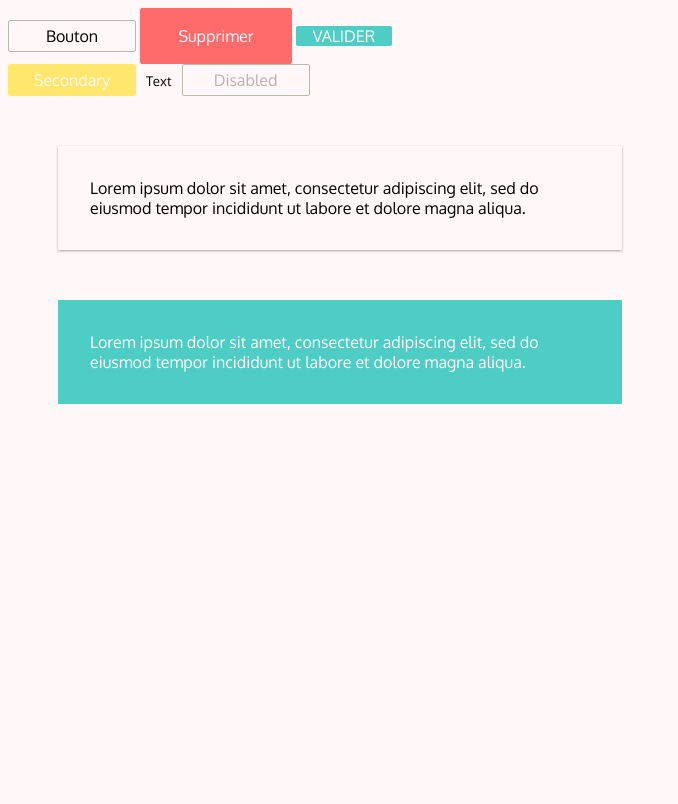
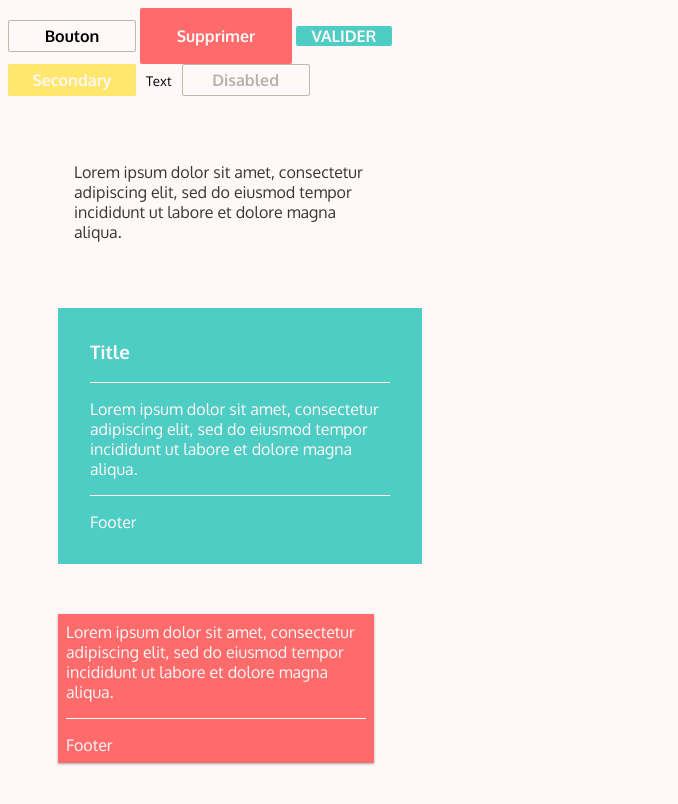
Before and after one commit to Toofi/Tf-Framework, a plain HTML site: page index.html in a window 1280 px wide. Shown: the whole page, without its empty margins (0-678 px from the left). Drawn offline with Linux system fonts and the light colour scheme.

Commit message:
cards added

```diff
--- a/components/buttons.scss
+++ b/components/buttons.scss
@@ -3,8 +3,10 @@
 
 %btn {
     @include bg-transparent;
+    @include transition;
     // overflow: hidden;
-    font-family: $fontBold;
+    font-family: $font;
+    font-weight: 700;
     font-size: 1rem;
     width: 8rem;
     height: 2rem;
@@ -55,10 +57,10 @@
 }
 
 .tf-btn-text {
+    @include transition;
     border: none;
     background: none;
-    font-family: $fontBold;
-
+    font-family: $font;
 
     &:hover {
         border-bottom: 1px solid lighten($color1, 50%);
--- a/components/cards.scss
+++ b/components/cards.scss
@@ -3,7 +3,7 @@
 
 %card {
     @include bg-transparent;
-    font-family: $fontBold;
+    font-family: $font;
     font-size: 1rem;
 
 }
@@ -14,22 +14,70 @@
 }
 
 .tf-card-body {
+    padding: $paddingMedium;
+
+}
+
+.tf-card-small {
+    padding: $paddingSmall;
+
+}
+
+.tf-card-large {
     padding: $paddingLarge;
+
 }
 
 .tf-card-default {
     @extend .tf-card;
+    color: $color1;
 
-    box-shadow: 0 1px 3px rgba(0,0,0,0.12), 0 1px 2px rgba(0,0,0,0.24);
-    transition: all 0.3s cubic-bezier(.25,.8,.25,1);
-
-    &:hover {
-        box-shadow: 0 14px 28px rgba(0,0,0,0.25), 0 10px 10px rgba(0,0,0,0.22);
-    }
 }
 
 .tf-card-primary {
  @extend .tf-card;
  background-color: $color2;
  color: $color5;
+
 }
+
+.tf-card-secondary {
+    @extend .tf-card;
+    background-color: $color3;
+    color: $color5;
+
+}
+
+.tf-card-shadow {
+    box-shadow: 0 1px 3px rgba(0,0,0,0.12), 0 1px 2px rgba(0,0,0,0.24);
+
+}
+
+.tf-card-hover {
+    transition: all 0.3s cubic-bezier(.25,.8,.25,1);
+
+    &:hover {
+        box-shadow: 0 14px 28px rgba(0,0,0,0.25), 0 10px 10px rgba(0,0,0,0.22);
+    }
+
+}
+
+.tf-card-title {
+    font-weight: 700;
+    margin-top: 0;
+
+}
+
+.tf-card-header {
+    border: 1px solid $color5;
+    border-style: none none solid none;
+    margin-bottom: $marginMedium;
+}
+
+.tf-card-footer {
+    border: 1px solid $color5;
+    border-style: solid none none none;
+    padding-top: $paddingMedium;
+    margin-top: $marginMedium;
+
+}
--- a/index.html
+++ b/index.html
@@ -14,11 +14,17 @@
     <button class="tf-btn-secondary tf-neumorphism">Secondary</button>
     <button class="tf-btn-text tf-neumorphism">Text</button>
     <button class="tf-btn tf-neumorphism tf-btn-radius" disabled>Disabled</button>
-    <div class="tf-card tf-card-body tf-card-default" style="width:500px; margin: 50px;">
+    <div class="tf-card tf-card-body tf-card-default tf-card-hover" style="width:300px; margin: 50px;">
         Lorem ipsum dolor sit amet, consectetur adipiscing elit, sed do eiusmod tempor incididunt ut labore et dolore magna aliqua.
     </div>
-    <div class="tf-card tf-card-body tf-card-primary" style="width:500px; margin: 50px;">
+    <div class="tf-card tf-card-body tf-card-primary tf-card-hover tf-card-large" style="width:300px; margin: 50px;">
+        <div class="tf-card-header"><h3 class="tf-card-title">Title</h3></div>
         Lorem ipsum dolor sit amet, consectetur adipiscing elit, sed do eiusmod tempor incididunt ut labore et dolore magna aliqua.
+        <div class="tf-card-footer">Footer</div>
+    </div>
+    <div class="tf-card tf-card-body tf-card-secondary tf-card-shadow tf-card-small" style="width:300px; margin: 50px;">
+        Lorem ipsum dolor sit amet, consectetur adipiscing elit, sed do eiusmod tempor incididunt ut labore et dolore magna aliqua.
+        <div class="tf-card-footer">Footer</div>
     </div>
 </body>
 </html>
--- a/src/mixins.scss
+++ b/src/mixins.scss
@@ -1,3 +1,7 @@
 @mixin bg-transparent {
     background-color: rgba(255, 255, 255, 0);;
 }
+
+@mixin transition {
+    transition: all 0.3s cubic-bezier(.25,.8,.25,1);
+}
--- a/src/variables.scss
+++ b/src/variables.scss
@@ -38,4 +38,3 @@ $shadowNeumorphismInverted: 9px 9px 19px #ffffff, -9px -9px 19px #d9d2d3;
 @import url('https://fonts.googleapis.com/css?family=Oxygen:300,400,700&display=swap');
 
 $font: Oxygen, sans-serif;
-$fontBold: Oxygen, sans-serif;
```
Also changed, not shown: style.css, 1 other file.
